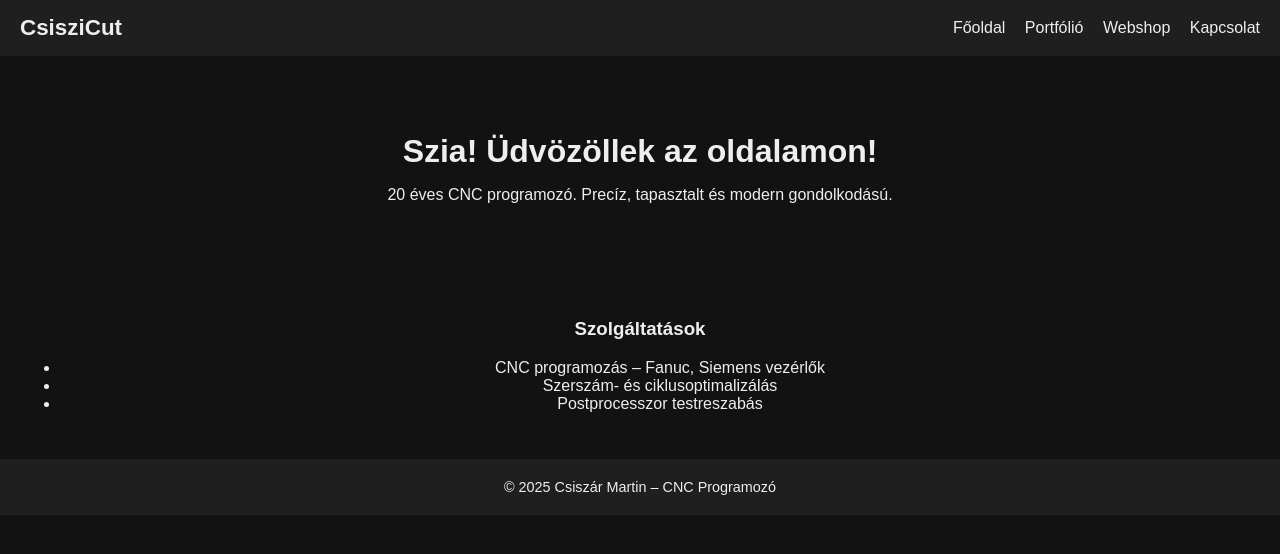
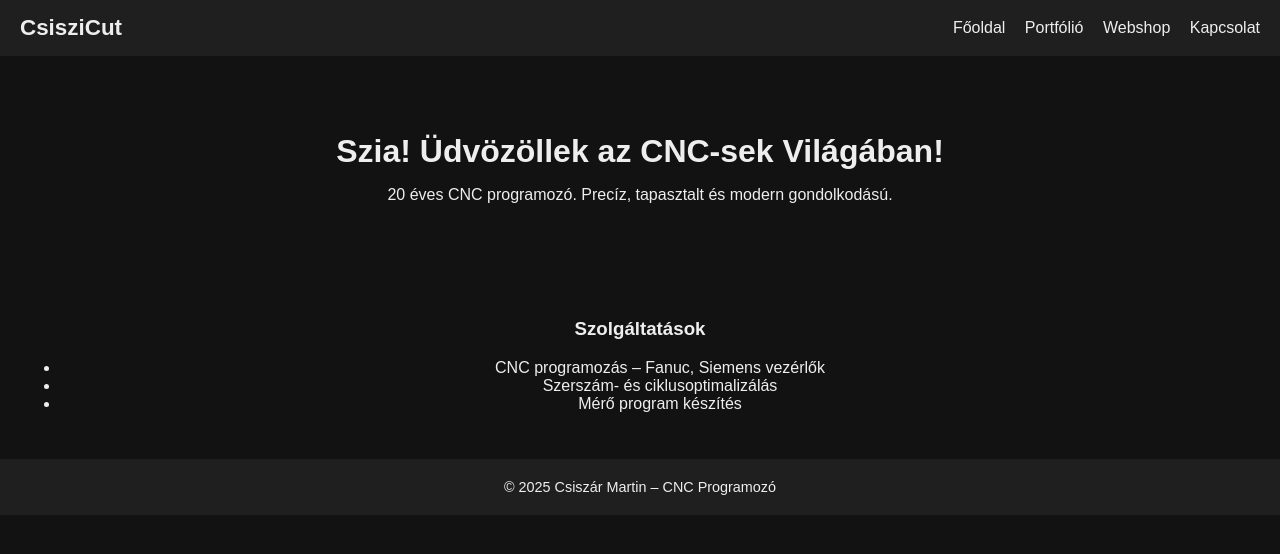
Before and after one commit to martin8756/csiszarmartincnc, a plain HTML site: page index.html in a window 1280 px wide. Drawn offline with Linux system fonts and the light colour scheme.

Commit message:
Update index.html

```diff
--- a/index.html
+++ b/index.html
@@ -59,7 +59,7 @@
   </header>
 
   <section class="hero">
-    <h2>Szia! Üdvözöllek az oldalamon!</h2>
+    <h2>Szia! Üdvözöllek az CNC-sek Világában!</h2>
     <p>20 éves CNC programozó. Precíz, tapasztalt és modern gondolkodású.</p>
   </section>
 
@@ -68,7 +68,7 @@
     <ul>
       <li>CNC programozás – Fanuc, Siemens vezérlők</li>
       <li>Szerszám- és ciklusoptimalizálás</li>
-      <li>Postprocesszor testreszabás</li>
+      <li>Mérő program készítés</li>
     </ul>
   </section>
 
```
